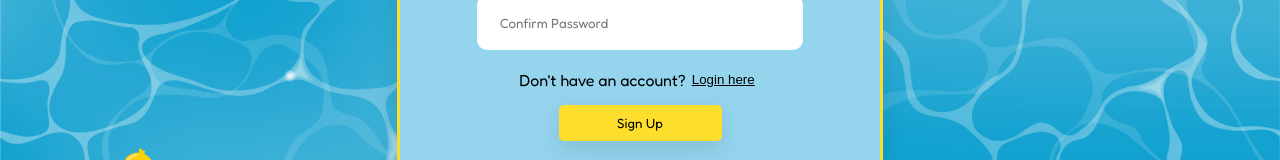
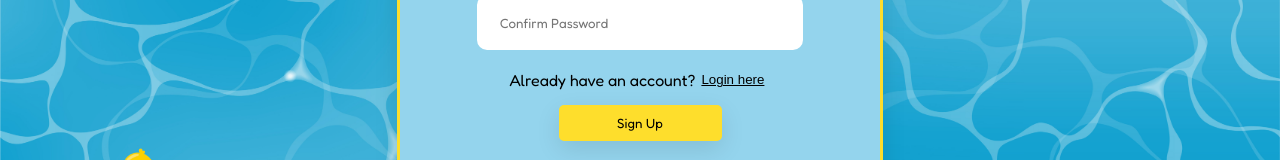
Before and after one commit to wongbernice/MERN-Stack-Project-Group-14, a React (Vite) app in the folder frontend/: page /signUp in a window 1280 px wide. Shown: the part 565-725 px from the top of the page. Built offline with nearby package versions, Linux system fonts and the light colour scheme; a web font is replaced by a local one.

Commit message:
edited signup page's login redirection text

```diff
--- a/frontend/src/pages/SignUp/SignUp.tsx
+++ b/frontend/src/pages/SignUp/SignUp.tsx
@@ -144,7 +144,7 @@
                         <br/>
                         <div className="signUpButtons">
                             <div className="loginContainer">
-                                <p>Don't have an account?</p>
+                                <p>Already have an account?</p>
                                 <button id="loginLink"onClick={() => navigate('/login')} type="button">Login here</button>
                             </div>
                             <button id="signUpSubmit" type="submit">Sign Up</button>
```
